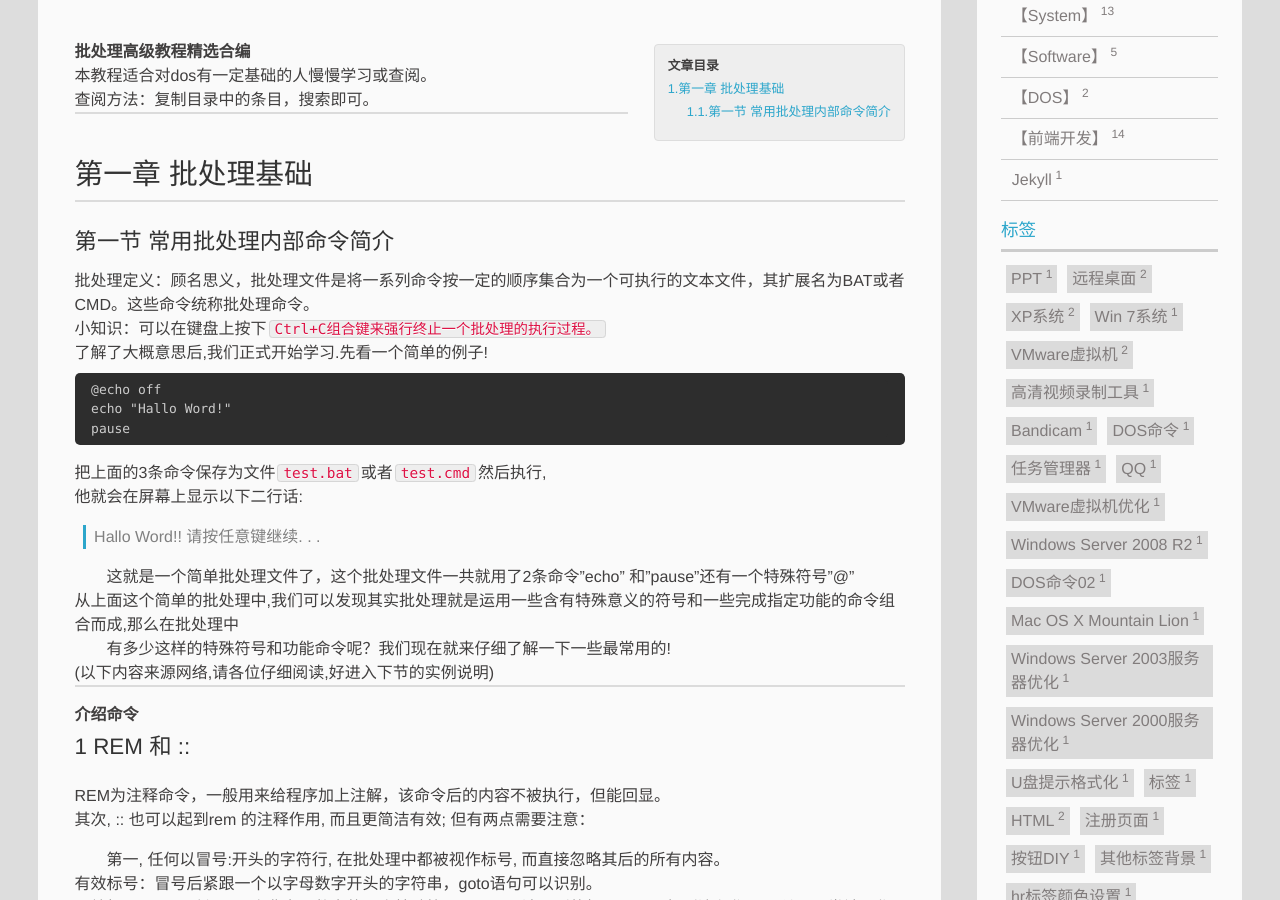
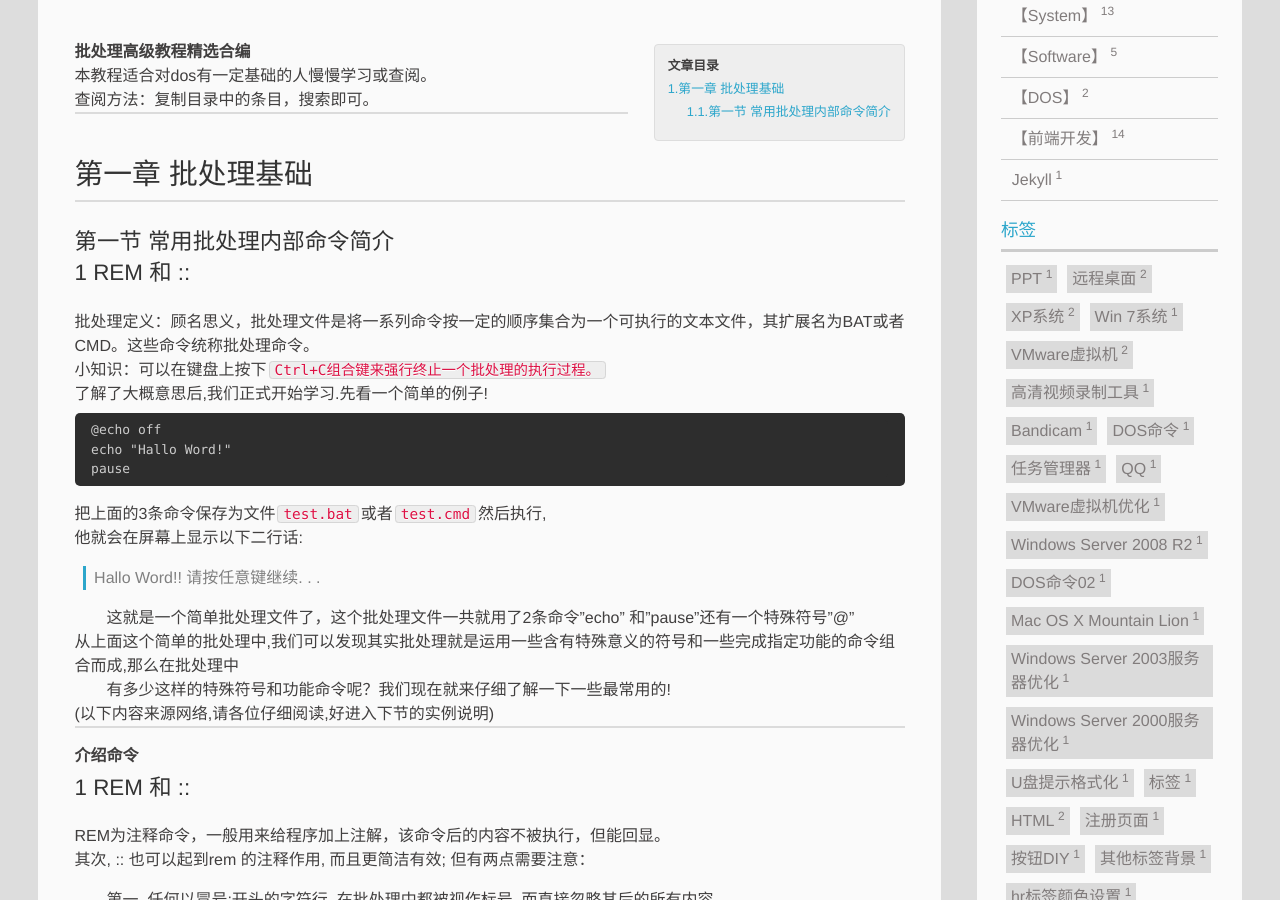
Before and after one commit to blacksmile/blacksmile.github.io, a Jekyll site: the page built from _posts/2013-10-09-【DOS】DOS命令大全02.md, in a window 1280 px wide and 900 px high, scrolled down 317 px. Built offline with Jekyll 4.4.1, drawn with Linux system fonts in a browser that asks for light colours.

Commit message:
Update 2013-10-09-【DOS】DOS命令大全02.md

```diff
--- a/_posts/2013-10-09-【DOS】DOS命令大全02.md
+++ b/_posts/2013-10-09-【DOS】DOS命令大全02.md
@@ -14,6 +14,7 @@ tags:
 
 ## 第一章 批处理基础
 ### 第一节 常用批处理内部命令简介
+#### 1 REM 和 ::
 批处理定义：顾名思义，批处理文件是将一系列命令按一定的顺序集合为一个可执行的文本文件，其扩展名为BAT或者CMD。这些命令统称批处理命令。
 小知识：可以在键盘上按下`Ctrl+C组合键来强行终止一个批处理的执行过程。`
 了解了大概意思后,我们正式开始学习.先看一个简单的例子!
```
